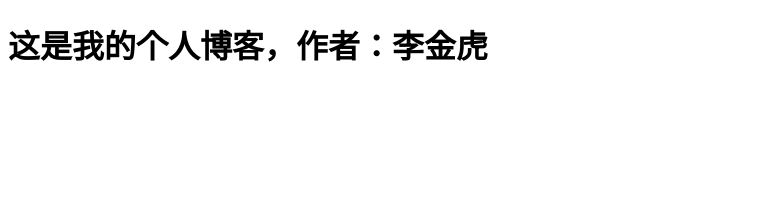
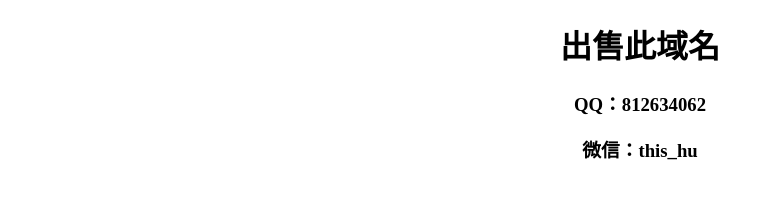
Before and after one commit to LiJinHu/LiJinHu.github.io, a plain HTML site: page index.html in a window 1280 px wide. Shown: the whole page, without its empty margins (0-772 px from the left). Drawn offline with Linux system fonts and the light colour scheme.

Commit message:
大师傅士大夫

```diff
--- a/index.html
+++ b/index.html
@@ -2,7 +2,9 @@
 <html>
 
 	<body>
-		<h1>这是我的个人博客，作者：李金虎</h1>
+		<h1 style="text-align:center">出售此域名</h1>
+		<h3 style="text-align:center">QQ：812634062</h3>
+		<h3 style="text-align:center">微信：this_hu</h3>
 	</body>
 
 </html>
```
